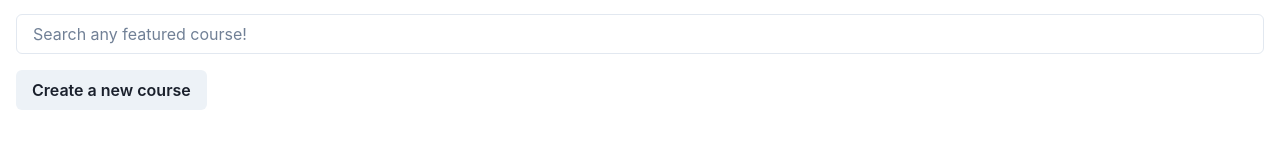
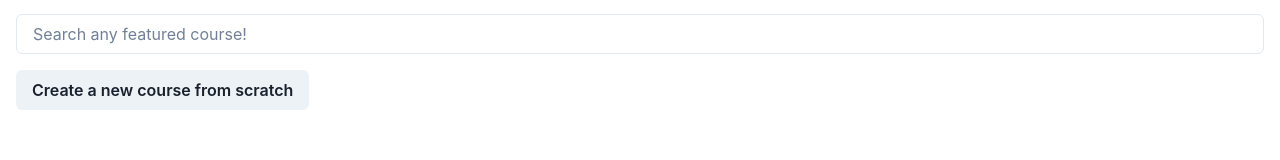
Before and after one commit to Mau-MD/Learning-U, a React (Vite) app in the folder frontend/: page /featured in a window 1280 px wide. Shown: the part 523-683 px from the top of the page. Built offline with nearby package versions, Linux system fonts and the light colour scheme; no server answers; sample sign-in values are in the browser's storage.

Commit message:
Adding link to new course from scratch page

```diff
--- a/frontend/src/components/Featured/FeaturedIndex.tsx
+++ b/frontend/src/components/Featured/FeaturedIndex.tsx
@@ -12,7 +12,7 @@ import {
 import axios from "axios";
 import React, { useEffect, useState } from "react";
 import { useInfiniteQuery } from "react-query";
-import { createSearchParams } from "react-router-dom";
+import { createSearchParams, Link } from "react-router-dom";
 import { ICourse } from "../../types/course";
 import { getConfig, useSession } from "../../utils/auth";
 import { baseURL } from "../../utils/constants";
@@ -95,7 +95,9 @@ const FeaturedIndex = () => {
             onChange={(e) => handleSearchChange(e.currentTarget.value)}
           />
           <HStack>
-            <Button>Create a new course</Button>
+            <Link to="/featured/new">
+              <Button>Create a new course from scratch</Button>
+            </Link>
           </HStack>
           <Grid
             templateColumns={["1fr", "1fr", "repeat(2, 1fr)", "repeat(3, 1fr)"]}
```
